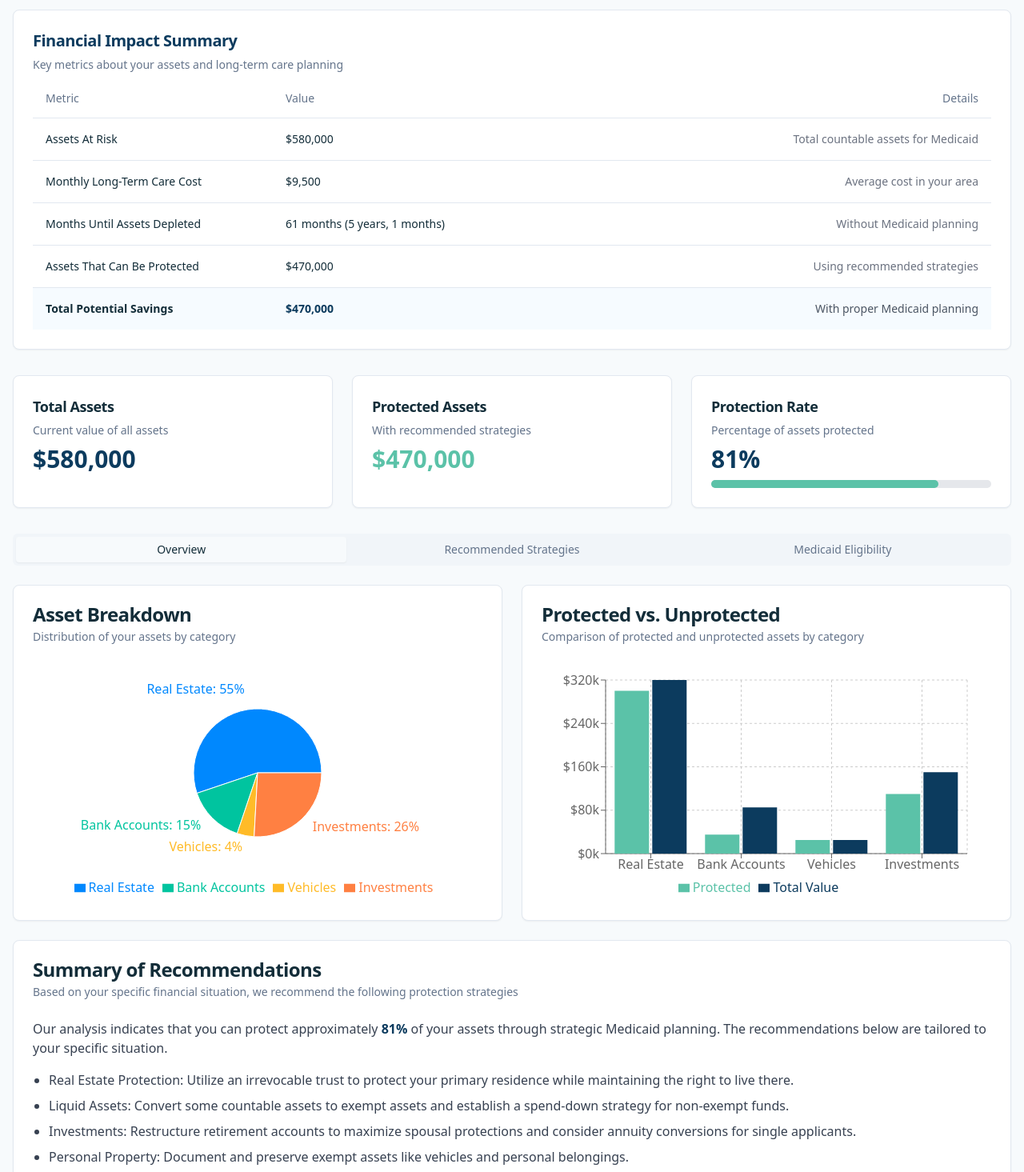
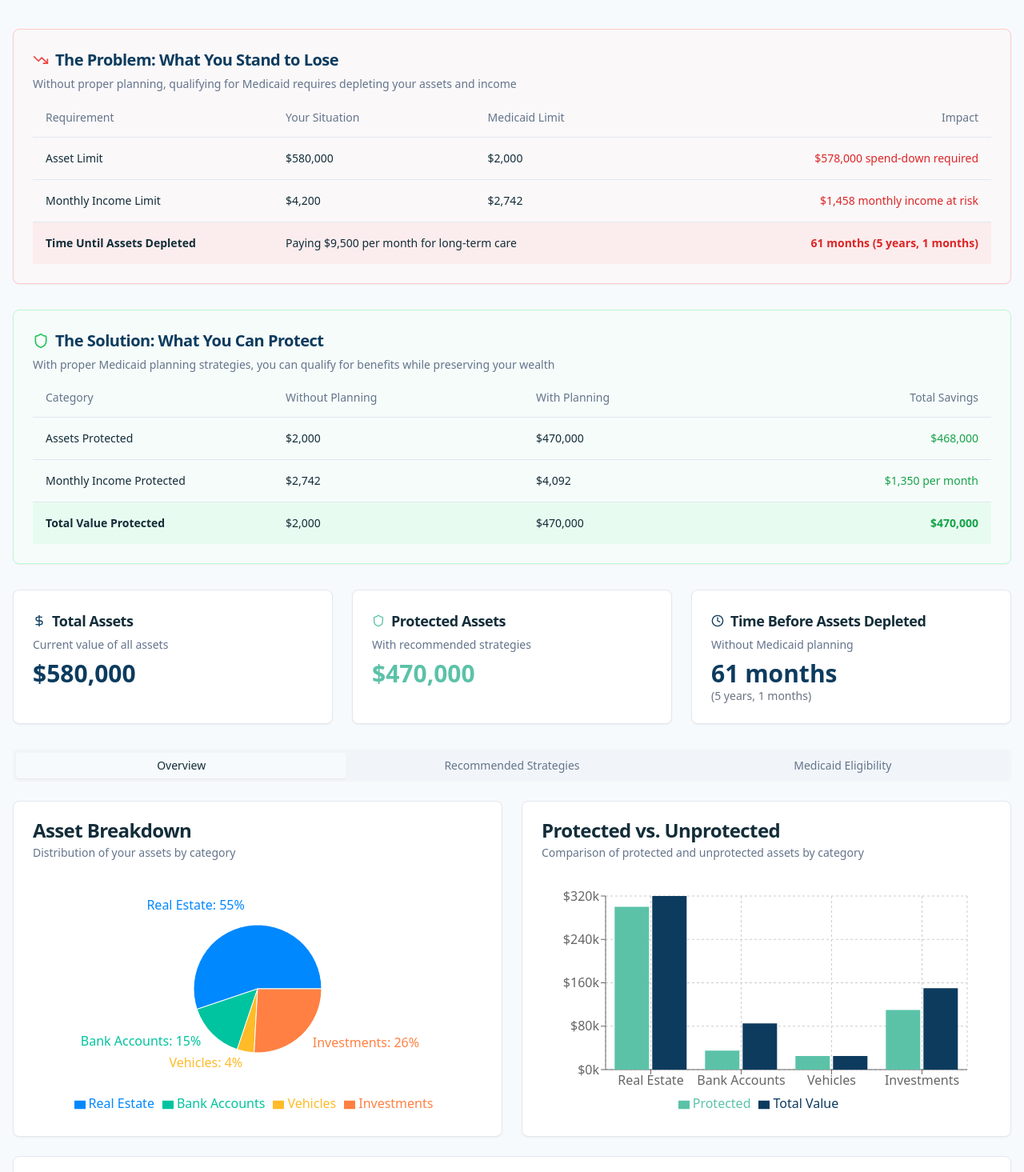
Before and after one commit to RichardLadson/asset-shield-view, a React (Vite) app: page /results in a window 1280 px wide. Shown: the part 185-1650 px from the top of the page at 80% size. Built offline with nearby package versions, Linux system fonts and the light colour scheme.

Commit message:
feat: Update results dashboard with new metrics
Update the results dashboard to include new metrics related to Medicaid eligibility, income, and assets at risk. Reorder the data to tell a story about the benefits of Medicaid planning.

```diff
--- a/src/components/results/ResultsDashboard.tsx
+++ b/src/components/results/ResultsDashboard.tsx
@@ -22,7 +22,7 @@ import {
 } from "@/components/ui/card";
 import { Tabs, TabsContent, TabsList, TabsTrigger } from "@/components/ui/tabs";
 import { Button } from "@/components/ui/button";
-import { Download, FileText, Printer, Share2 } from "lucide-react";
+import { Download, FileText, Printer, Share2, DollarSign, Clock, TrendingDown, TrendingUp, Shield } from "lucide-react";
 import {
   Table,
   TableBody,
@@ -42,11 +42,22 @@ const assetData = [
 
 // Key metrics data
 const keyMetrics = {
+  // Asset metrics
   assetsAtRisk: 580000,
   monthlyLTCCost: 9500,
   monthsUntilDepleted: 61, // 580000 / 9500 = ~61 months
   protectableAssets: 470000,
-  totalSavings: 470000, // amount protected
+  totalAssetSavings: 470000, // amount protected
+
+  // Income metrics
+  clientMonthlyIncome: 4200,
+  medicaidIncomeLimit: 2742, // Example 2023 figure for some states (300% of SSI)
+  monthlyIncomeAtRisk: 1458, // Difference between income and limit
+  protectableIncome: 1350, // Example amount that can be protected
+
+  // Medicaid requirements
+  medicaidAssetLimit: 2000, // Typical single person asset limit
+  assetSpendDownRequired: 578000, // assetsAtRisk - medicaidAssetLimit
 };
 
 const COLORS = ["#0088FE", "#00C49F", "#FFBB28", "#FF8042"];
@@ -54,6 +65,11 @@ const COLORS = ["#0088FE", "#00C49F", "#FFBB28", "#FF8042"];
 const eligibilityData = [
   { name: "Without Strategy", unprotected: 580000, threshold: 2000 },
   { name: "With Strategy", unprotected: 110000, threshold: 2000 },
+];
+
+const incomeEligibilityData = [
+  { name: "Without Strategy", income: 4200, threshold: 2742 },
+  { name: "With Strategy", income: 2650, threshold: 2742 },
 ];
 
 const strategies = [
@@ -110,7 +126,7 @@ const ResultsDashboard = () => {
         <div>
           <h1 className="text-3xl font-bold text-shield-navy">Asset Protection Results</h1>
           <p className="text-gray-600 mt-2">
-            Based on your asset information, here are our recommended protection strategies.
+            Based on your asset and income information, here's how you can qualify for Medicaid without going broke.
           </p>
         </div>
         <div className="flex space-x-2 mt-4 md:mt-0">
@@ -133,48 +149,103 @@ const ResultsDashboard = () => {
         </div>
       </div>
 
-      {/* Key Metrics Summary */}
-      <Card className="mb-8">
+      {/* The Problem: What's at Stake */}
+      <Card className="mb-8 border-red-200 bg-red-50/30">
         <CardHeader className="pb-2">
-          <CardTitle className="text-xl text-shield-navy">Financial Impact Summary</CardTitle>
+          <CardTitle className="text-xl text-shield-navy flex items-center gap-2">
+            <TrendingDown className="h-5 w-5 text-red-500" />
+            The Problem: What You Stand to Lose
+          </CardTitle>
           <CardDescription>
-            Key metrics about your assets and long-term care planning
+            Without proper planning, qualifying for Medicaid requires depleting your assets and income
           </CardDescription>
         </CardHeader>
         <CardContent>
           <Table>
             <TableHeader>
               <TableRow>
-                <TableHead className="w-[300px]">Metric</TableHead>
-                <TableHead>Value</TableHead>
-                <TableHead className="text-right">Details</TableHead>
+                <TableHead className="w-[300px]">Requirement</TableHead>
+                <TableHead>Your Situation</TableHead>
+                <TableHead>Medicaid Limit</TableHead>
+                <TableHead className="text-right">Impact</TableHead>
               </TableRow>
             </TableHeader>
             <TableBody>
               <TableRow>
-                <TableCell className="font-medium">Assets At Risk</TableCell>
+                <TableCell className="font-medium">Asset Limit</TableCell>
                 <TableCell>{formatCurrency(keyMetrics.assetsAtRisk)}</TableCell>
-                <TableCell className="text-right text-gray-500">Total countable assets for Medicaid</TableCell>
+                <TableCell>{formatCurrency(keyMetrics.medicaidAssetLimit)}</TableCell>
+                <TableCell className="text-right text-red-600 font-medium">
+                  {formatCurrency(keyMetrics.assetSpendDownRequired)} spend-down required
+                </TableCell>
               </TableRow>
               <TableRow>
-                <TableCell className="font-medium">Monthly Long-Term Care Cost</TableCell>
-                <TableCell>{formatCurrency(keyMetrics.monthlyLTCCost)}</TableCell>
-                <TableCell className="text-right text-gray-500">Average cost in your area</TableCell>
+                <TableCell className="font-medium">Monthly Income Limit</TableCell>
+                <TableCell>{formatCurrency(keyMetrics.clientMonthlyIncome)}</TableCell>
+                <TableCell>{formatCurrency(keyMetrics.medicaidIncomeLimit)}</TableCell>
+                <TableCell className="text-right text-red-600 font-medium">
+                  {formatCurrency(keyMetrics.monthlyIncomeAtRisk)} monthly income at risk
+                </TableCell>
+              </TableRow>
+              <TableRow className="bg-red-100/50">
+                <TableCell className="font-bold">Time Until Assets Depleted</TableCell>
+                <TableCell colSpan={2}>
+                  Paying {formatCurrency(keyMetrics.monthlyLTCCost)} per month for long-term care
+                </TableCell>
+                <TableCell className="text-right text-red-600 font-bold">
+                  {keyMetrics.monthsUntilDepleted} months ({Math.floor(keyMetrics.monthsUntilDepleted/12)} years, {keyMetrics.monthsUntilDepleted % 12} months)
+                </TableCell>
+              </TableRow>
+            </TableBody>
+          </Table>
+        </CardContent>
+      </Card>
+
+      {/* The Solution: What Can Be Protected */}
+      <Card className="mb-8 border-green-200 bg-green-50/30">
+        <CardHeader className="pb-2">
+          <CardTitle className="text-xl text-shield-navy flex items-center gap-2">
+            <Shield className="h-5 w-5 text-green-500" />
+            The Solution: What You Can Protect
+          </CardTitle>
+          <CardDescription>
+            With proper Medicaid planning strategies, you can qualify for benefits while preserving your wealth
+          </CardDescription>
+        </CardHeader>
+        <CardContent>
+          <Table>
+            <TableHeader>
+              <TableRow>
+                <TableHead className="w-[300px]">Category</TableHead>
+                <TableHead>Without Planning</TableHead>
+                <TableHead>With Planning</TableHead>
+                <TableHead className="text-right">Total Savings</TableHead>
+              </TableRow>
+            </TableHeader>
+            <TableBody>
+              <TableRow>
+                <TableCell className="font-medium">Assets Protected</TableCell>
+                <TableCell>{formatCurrency(keyMetrics.medicaidAssetLimit)}</TableCell>
+                <TableCell>{formatCurrency(keyMetrics.protectableAssets)}</TableCell>
+                <TableCell className="text-right text-green-600 font-medium">
+                  {formatCurrency(keyMetrics.protectableAssets - keyMetrics.medicaidAssetLimit)}
+                </TableCell>
               </TableRow>
               <TableRow>
-                <TableCell className="font-medium">Months Until Assets Depleted</TableCell>
-                <TableCell>{keyMetrics.monthsUntilDepleted} months ({Math.floor(keyMetrics.monthsUntilDepleted/12)} years, {keyMetrics.monthsUntilDepleted % 12} months)</TableCell>
-                <TableCell className="text-right text-gray-500">Without Medicaid planning</TableCell>
+                <TableCell className="font-medium">Monthly Income Protected</TableCell>
+                <TableCell>{formatCurrency(keyMetrics.medicaidIncomeLimit)}</TableCell>
+                <TableCell>{formatCurrency(keyMetrics.medicaidIncomeLimit + keyMetrics.protectableIncome)}</TableCell>
+                <TableCell className="text-right text-green-600 font-medium">
+                  {formatCurrency(keyMetrics.protectableIncome)} per month
+                </TableCell>
               </TableRow>
-              <TableRow>
-                <TableCell className="font-medium">Assets That Can Be Protected</TableCell>
+              <TableRow className="bg-green-100/50">
+                <TableCell className="font-bold">Total Value Protected</TableCell>
+                <TableCell>{formatCurrency(keyMetrics.medicaidAssetLimit)}</TableCell>
                 <TableCell>{formatCurrency(keyMetrics.protectableAssets)}</TableCell>
-                <TableCell className="text-right text-gray-500">Using recommended strategies</TableCell>
-              </TableRow>
-              <TableRow className="bg-shield-lightBlue/30">
-                <TableCell className="font-bold">Total Potential Savings</TableCell>
-                <TableCell className="font-bold text-shield-navy">{formatCurrency(keyMetrics.totalSavings)}</TableCell>
-                <TableCell className="text-right text-gray-600">With proper Medicaid planning</TableCell>
+                <TableCell className="text-right text-green-600 font-bold">
+                  {formatCurrency(keyMetrics.totalAssetSavings)}
+                </TableCell>
               </TableRow>
             </TableBody>
           </Table>
@@ -184,7 +255,10 @@ const ResultsDashboard = () => {
       <div className="grid grid-cols-1 md:grid-cols-3 gap-6 mb-8">
         <Card>
           <CardHeader className="pb-2">
-            <CardTitle className="text-lg">Total Assets</CardTitle>
+            <CardTitle className="text-lg flex items-center gap-2">
+              <DollarSign className="h-4 w-4 text-shield-navy" />
+              Total Assets
+            </CardTitle>
             <CardDescription>Current value of all assets</CardDescription>
           </CardHeader>
           <CardContent>
@@ -193,7 +267,10 @@ const ResultsDashboard = () => {
         </Card>
         <Card>
           <CardHeader className="pb-2">
-            <CardTitle className="text-lg">Protected Assets</CardTitle>
+            <CardTitle className="text-lg flex items-center gap-2">
+              <Shield className="h-4 w-4 text-shield-teal" />
+              Protected Assets
+            </CardTitle>
             <CardDescription>With recommended strategies</CardDescription>
           </CardHeader>
           <CardContent>
@@ -202,17 +279,15 @@ const ResultsDashboard = () => {
         </Card>
         <Card>
           <CardHeader className="pb-2">
-            <CardTitle className="text-lg">Protection Rate</CardTitle>
-            <CardDescription>Percentage of assets protected</CardDescription>
+            <CardTitle className="text-lg flex items-center gap-2">
+              <Clock className="h-4 w-4 text-shield-navy" />
+              Time Before Assets Depleted
+            </CardTitle>
+            <CardDescription>Without Medicaid planning</CardDescription>
           </CardHeader>
           <CardContent>
-            <div className="text-3xl font-bold text-shield-navy">{protectionPercentage}%</div>
-            <div className="w-full bg-gray-200 rounded-full h-2.5 mt-2">
-              <div
-                className="bg-shield-teal h-2.5 rounded-full"
-                style={{ width: `${protectionPercentage}%` }}
-              ></div>
-            </div>
+            <div className="text-3xl font-bold text-shield-navy">{keyMetrics.monthsUntilDepleted} months</div>
+            <div className="text-sm text-gray-500">({Math.floor(keyMetrics.monthsUntilDepleted/12)} years, {keyMetrics.monthsUntilDepleted % 12} months)</div>
           </CardContent>
         </Card>
       </div>
@@ -291,31 +366,30 @@ const ResultsDashboard = () => {
 
           <Card className="mt-6">
             <CardHeader>
-              <CardTitle>Summary of Recommendations</CardTitle>
+              <CardTitle>Your Medicaid Planning Story</CardTitle>
               <CardDescription>
-                Based on your specific financial situation, we recommend the following protection strategies
+                Understanding the financial impact of Medicaid planning on your situation
               </CardDescription>
             </CardHeader>
             <CardContent>
               <div className="space-y-4">
                 <p className="text-gray-700">
-                  Our analysis indicates that you can protect approximately <span className="font-semibold text-shield-navy">{protectionPercentage}%</span> of your assets through strategic Medicaid planning. The recommendations below are tailored to your specific situation.
+                  Based on your financial situation, qualifying for Medicaid without proper planning would require you to spend down <span className="font-semibold text-red-600">{formatCurrency(keyMetrics.assetSpendDownRequired)}</span> of your assets and reduce your monthly income by <span className="font-semibold text-red-600">{formatCurrency(keyMetrics.monthlyIncomeAtRisk)}</span>.
                 </p>
 
-                <ul className="list-disc pl-5 space-y-2 text-gray-700">
-                  <li>
-                    <span className="font-medium">Real Estate Protection:</span> Utilize an irrevocable trust to protect your primary residence while maintaining the right to live there.
-                  </li>
-                  <li>
-                    <span className="font-medium">Liquid Assets:</span> Convert some countable assets to exempt assets and establish a spend-down strategy for non-exempt funds.
-                  </li>
-                  <li>
-                    <span className="font-medium">Investments:</span> Restructure retirement accounts to maximize spousal protections and consider annuity conversions for single applicants.
-                  </li>
-                  <li>
-                    <span className="font-medium">Personal Property:</span> Document and preserve exempt assets like vehicles and personal belongings.
-                  </li>
-                </ul>
+                <p className="text-gray-700">
+                  At your current level of assets ({formatCurrency(keyMetrics.assetsAtRisk)}), paying {formatCurrency(keyMetrics.monthlyLTCCost)} per month for long-term care would deplete your savings in approximately <span className="font-semibold text-red-600">{keyMetrics.monthsUntilDepleted} months</span>, leaving you financially vulnerable.
+                </p>
+
+                <div className="p-4 bg-green-50 rounded-md border border-green-200 my-6">
+                  <h4 className="text-shield-navy font-semibold text-lg mb-2">The Medicaid Planning Advantage</h4>
+                  <p className="text-gray-700">
+                    With our recommended Medicaid planning strategies, you can protect approximately <span className="font-semibold text-green-600">{formatCurrency(keyMetrics.protectableAssets)}</span> of your assets and <span className="font-semibold text-green-600">{formatCurrency(keyMetrics.protectableIncome)}</span> of monthly income while still qualifying for Medicaid benefits.
+                  </p>
+                  <p className="text-gray-700 mt-2">
+                    This means you can secure quality long-term care through Medicaid while preserving <span className="font-semibold text-green-600">{protectionPercentage}%</span> of your assets for your financial security and legacy.
+                  </p>
+                </div>
 
                 <div className="bg-shield-lightBlue p-4 rounded-md mt-4">
                   <p className="text-shield-navy font-medium">Important Timeline Consideration:</p>
@@ -391,9 +465,9 @@ const ResultsDashboard = () => {
           <div className="grid grid-cols-1 lg:grid-cols-2 gap-6">
             <Card>
               <CardHeader>
-                <CardTitle>Medicaid Eligibility Impact</CardTitle>
+                <CardTitle>Asset Eligibility Impact</CardTitle>
                 <CardDescription>
-                  Comparison of eligibility before and after implementing strategies
+                  Comparison of asset eligibility before and after implementing strategies
                 </CardDescription>
               </CardHeader>
               <CardContent className="h-80">
@@ -421,6 +495,37 @@ const ResultsDashboard = () => {
 
             <Card>
               <CardHeader>
+                <CardTitle>Income Eligibility Impact</CardTitle>
+                <CardDescription>
+                  Comparison of income eligibility before and after implementing strategies
+                </CardDescription>
+              </CardHeader>
+              <CardContent className="h-80">
+                <ResponsiveContainer width="100%" height="100%">
+                  <BarChart
+                    data={incomeEligibilityData}
+                    margin={{
+                      top: 20,
+                      right: 30,
+                      left: 20,
+                      bottom: 5,
+                    }}
+                  >
+                    <CartesianGrid strokeDasharray="3 3" />
+                    <XAxis dataKey="name" />
+                    <YAxis tickFormatter={(value) => `$${value / 1000}k`} />
+                    <Tooltip formatter={(value) => formatCurrency(Number(value))} />
+                    <Legend />
+                    <Bar dataKey="income" name="Monthly Income" fill="#FF8042" />
+                    <Bar dataKey="threshold" name="Medicaid Threshold" fill="#0C3B5E" />
+                  </BarChart>
+                </ResponsiveContainer>
+              </CardContent>
+            </Card>
+          </div>
+
+          <Card className="mt-6">
+            <CardHeader>
               <CardTitle>Eligibility Requirements</CardTitle>
               <CardDescription>
                 Understanding Medicaid eligibility criteria
@@ -436,7 +541,7 @@ const ResultsDashboard = () => {
                   <div>
                     <h4 className="font-medium text-shield-navy">Asset Limits:</h4>
                     <ul className="list-disc pl-5 mt-1">
-                        <li className="text-gray-700">Single applicant: $2,000 in countable assets</li>
+                      <li className="text-gray-700">Single applicant: {formatCurrency(keyMetrics.medicaidAssetLimit)} in countable assets</li>
                       <li className="text-gray-700">Married couples (if one spouse needs care): Community spouse may keep between $29,724 and $148,620 (2023 figures)</li>
                     </ul>
                   </div>
@@ -444,7 +549,7 @@ const ResultsDashboard = () => {
                   <div>
                     <h4 className="font-medium text-shield-navy">Income Limits:</h4>
                     <ul className="list-disc pl-5 mt-1">
-                        <li className="text-gray-700">Varies by state, typically up to 300% of SSI federal benefit rate</li>
+                      <li className="text-gray-700">Income limit: {formatCurrency(keyMetrics.medicaidIncomeLimit)} per month (300% of SSI federal benefit rate)</li>
                       <li className="text-gray-700">Some states have "medically needy" programs for those with higher incomes</li>
                     </ul>
                   </div>
@@ -466,7 +571,6 @@ const ResultsDashboard = () => {
               </div>
             </CardContent>
           </Card>
-          </div>
         </TabsContent>
       </Tabs>
     </div>
```
Lines whose indentation alone changed are shown as unchanged.
